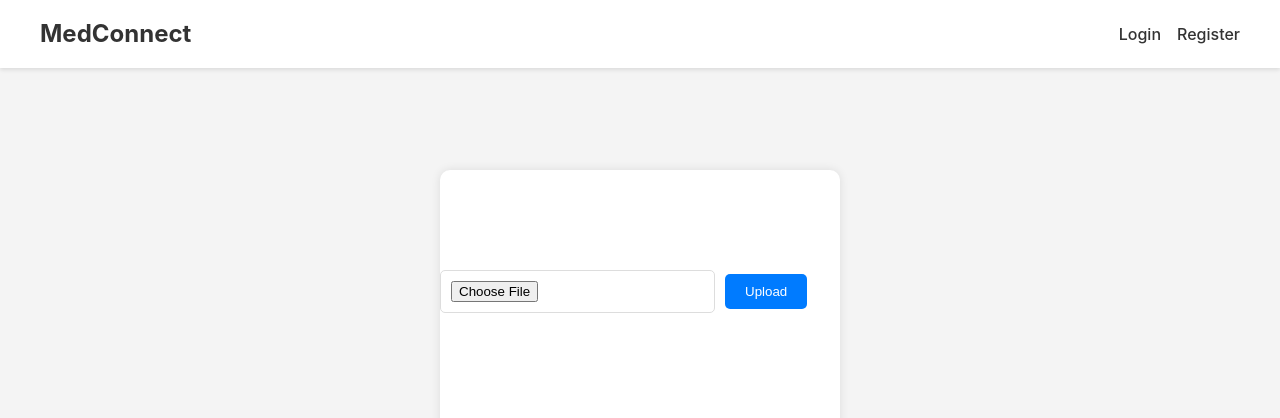
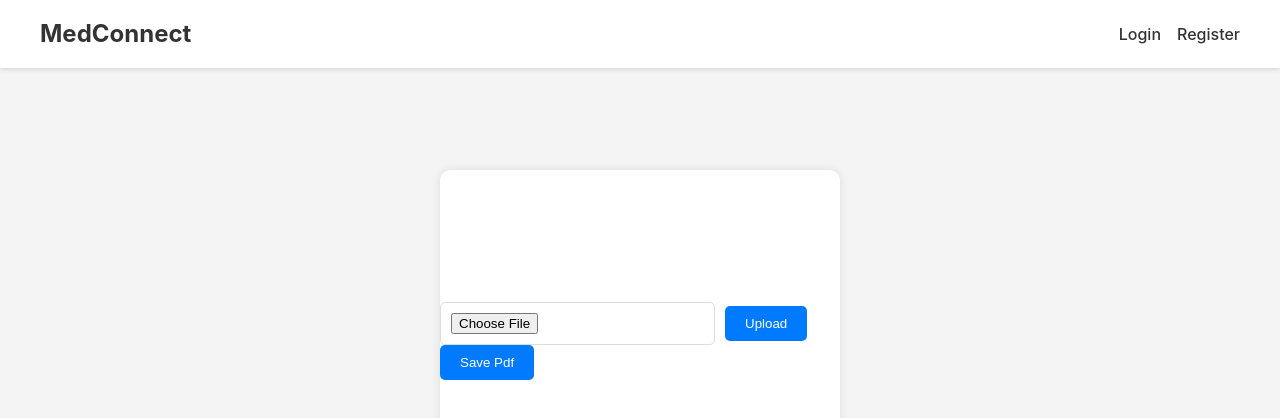
Before and after one commit to Rajparikh18/cavista, a React (Vite) app in the folder frontend/: page /chatbot in a window 1280 px wide. Shown: the top 418 px of the page. Built offline with nearby package versions, Linux system fonts and the light colour scheme.

Commit message:
pdf saving

```diff
--- a/frontend/package.json
+++ b/frontend/package.json
@@ -10,6 +10,7 @@
     "preview": "vite preview"
   },
   "dependencies": {
+    "jspdf": "^3.0.0",
     "react": "^19.0.0",
     "react-dom": "^19.0.0",
     "react-router-dom": "^7.2.0",
--- a/frontend/src/components/Chatbot.jsx
+++ b/frontend/src/components/Chatbot.jsx
@@ -1,10 +1,12 @@
 import { useState, useRef } from 'react';
+import { jsPDF } from 'jspdf';
 import Message from './Message';
 
 const Chatbot = () => {
     const [messages, setMessages] = useState([
         { text: "Hello! Please upload your CBC report in PDF format.", isBot: true }
     ]);
+    const [analysisData, setAnalysisData] = useState(null);
     const fileInputRef = useRef(null);
 
     const handleUpload = async () => {
@@ -24,10 +26,11 @@ const Chatbot = () => {
                     method: 'POST',
                     body: formData
                 });
-                const data = await response.text();
+                const data = await response.json();
+                setAnalysisData(data); // Store the analysis data
 
                 setMessages(prev => [...prev, {
-                    text: data,
+                    text: JSON.stringify(data, null, 2),
                     isBot: true
                 }]);
             } catch (error) {
@@ -36,6 +39,95 @@ const Chatbot = () => {
         } else {
             alert('Please select a PDF file to upload.');
         }
+    };
+
+    const handleSavePdf = () => {
+        if (!analysisData) {
+            alert('No analysis data available. Please upload a report first.');
+            return;
+        }
+
+        const doc = new jsPDF();
+        const pageWidth = doc.internal.pageSize.getWidth();
+        const pageHeight = doc.internal.pageSize.getHeight();
+        const margin = 10;
+        let y = margin;
+
+        // Helper function to add wrapped text
+        const addWrappedText = (text, x, y, maxWidth, lineHeight = 7) => {
+            const lines = doc.splitTextToSize(text, maxWidth);
+            lines.forEach(line => {
+                if (y > pageHeight - margin) {
+                    doc.addPage();
+                    y = margin;
+                }
+                doc.text(line, x, y);
+                y += lineHeight;
+            });
+            return y;
+        };
+
+        // Title
+        doc.setFontSize(16);
+        doc.setFont(undefined, 'bold');
+        y = addWrappedText('CBC Analysis Report', margin, y, pageWidth - 2 * margin, 10);
+        y += 10;
+
+        // Parameters Analysis
+        doc.setFontSize(14);
+        y = addWrappedText('Parameters Analysis', margin, y, pageWidth - 2 * margin);
+        y += 5;
+
+        doc.setFontSize(12);
+        const parameters = analysisData.CBC_Analysis.parameters;
+
+        // Add detailed parameters
+        for (const param in parameters) {
+            const details = parameters[param];
+
+            doc.setFont(undefined, 'bold');
+            y = addWrappedText(`${param}`, margin, y, pageWidth - 2 * margin);
+
+            doc.setFont(undefined, 'normal');
+            y = addWrappedText(`Value: ${details.value} ${details.unit}`, margin + 5, y, pageWidth - 2 * margin);
+            y = addWrappedText(`Status: ${details.status}`, margin + 5, y, pageWidth - 2 * margin);
+            y = addWrappedText(`Possible Conditions: ${details.possible_conditions.join(', ')}`, margin + 5, y, pageWidth - 2 * margin);
+
+            // Recommendations
+            y = addWrappedText('Recommendations:', margin + 5, y, pageWidth - 2 * margin);
+            y = addWrappedText(`• Dietary Changes: ${details.recommendations.dietary_changes}`, margin + 10, y, pageWidth - 2 * margin);
+            y = addWrappedText(`• Lifestyle Changes: ${details.recommendations.lifestyle_changes}`, margin + 10, y, pageWidth - 2 * margin);
+            y = addWrappedText(`• Medical Attention: ${details.recommendations.medical_attention}`, margin + 10, y, pageWidth - 2 * margin);
+            y += 5;
+        }
+
+        // Overall Assessment
+        doc.setFontSize(14);
+        doc.setFont(undefined, 'bold');
+        y = addWrappedText('Overall Assessment', margin, y, pageWidth - 2 * margin);
+        y += 5;
+
+        doc.setFontSize(12);
+        doc.setFont(undefined, 'normal');
+        y = addWrappedText(`Urgency Rating: ${analysisData.CBC_Analysis.overall_urgency_rating}`, margin + 5, y, pageWidth - 2 * margin);
+        y = addWrappedText(`Final Assessment: ${analysisData.CBC_Analysis.final_assessment}`, margin + 5, y, pageWidth - 2 * margin);
+        y += 5;
+
+        // General Recommendations
+        doc.setFontSize(14);
+        doc.setFont(undefined, 'bold');
+        y = addWrappedText('General Recommendations', margin, y, pageWidth - 2 * margin);
+        y += 5;
+
+        doc.setFontSize(12);
+        doc.setFont(undefined, 'normal');
+        const generalRecs = analysisData.CBC_Analysis.general_recommendations;
+        y = addWrappedText(`Dietary: ${generalRecs.dietary}`, margin + 5, y, pageWidth - 2 * margin);
+        y = addWrappedText(`Lifestyle: ${generalRecs.lifestyle}`, margin + 5, y, pageWidth - 2 * margin);
+        y = addWrappedText(`Medical Guidance: ${generalRecs.medical_guidance}`, margin + 5, y, pageWidth - 2 * margin);
+
+        // Save the PDF
+        doc.save('CBC_Analysis_Report.pdf');
     };
 
     return (
@@ -58,6 +150,9 @@ const Chatbot = () => {
                 <button onClick={handleUpload} className="upload-btn">
                     Upload
                 </button>
+                <button onClick={handleSavePdf} className="upload-btn">
+                    Save Pdf
+                </button>
             </div>
         </div>
     );
--- a/frontend/src/components/Message.jsx
+++ b/frontend/src/components/Message.jsx
@@ -1,7 +1,11 @@
-const Message = ({ text, isBot }) => {
+const Message = ({ text, isBot, isHTML }) => {
     return (
-        <div className={`message ${isBot ? 'bot-message' : 'user-message'}`}
-             dangerouslySetInnerHTML={{ __html: text }}>
+        <div className={`message ${isBot ? 'bot-message' : 'user-message'}`}>
+            {isHTML ? (
+                <div dangerouslySetInnerHTML={{ __html: text }} />
+            ) : (
+                <p>{text}</p>
+            )}
         </div>
     );
 };
```
Also changed, not shown: 2 other files (tests, documents, lock files or other folders).
